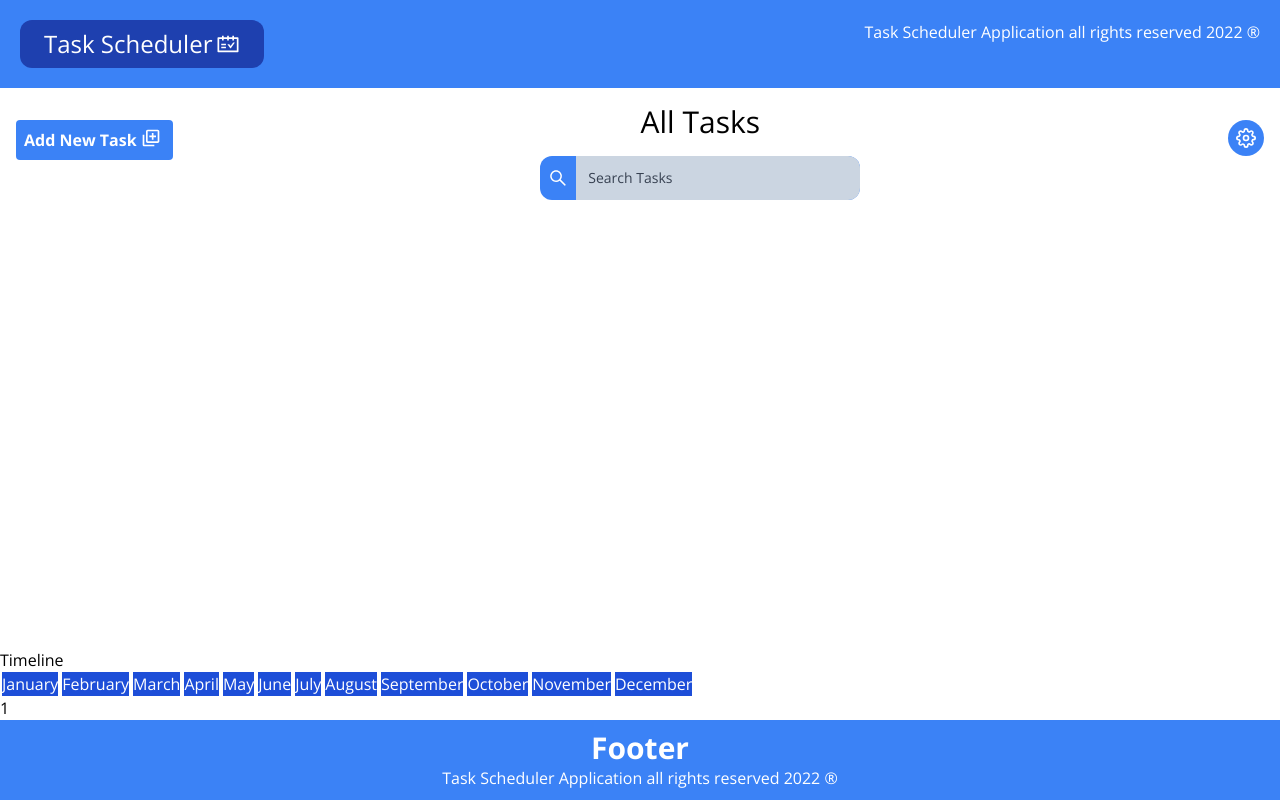
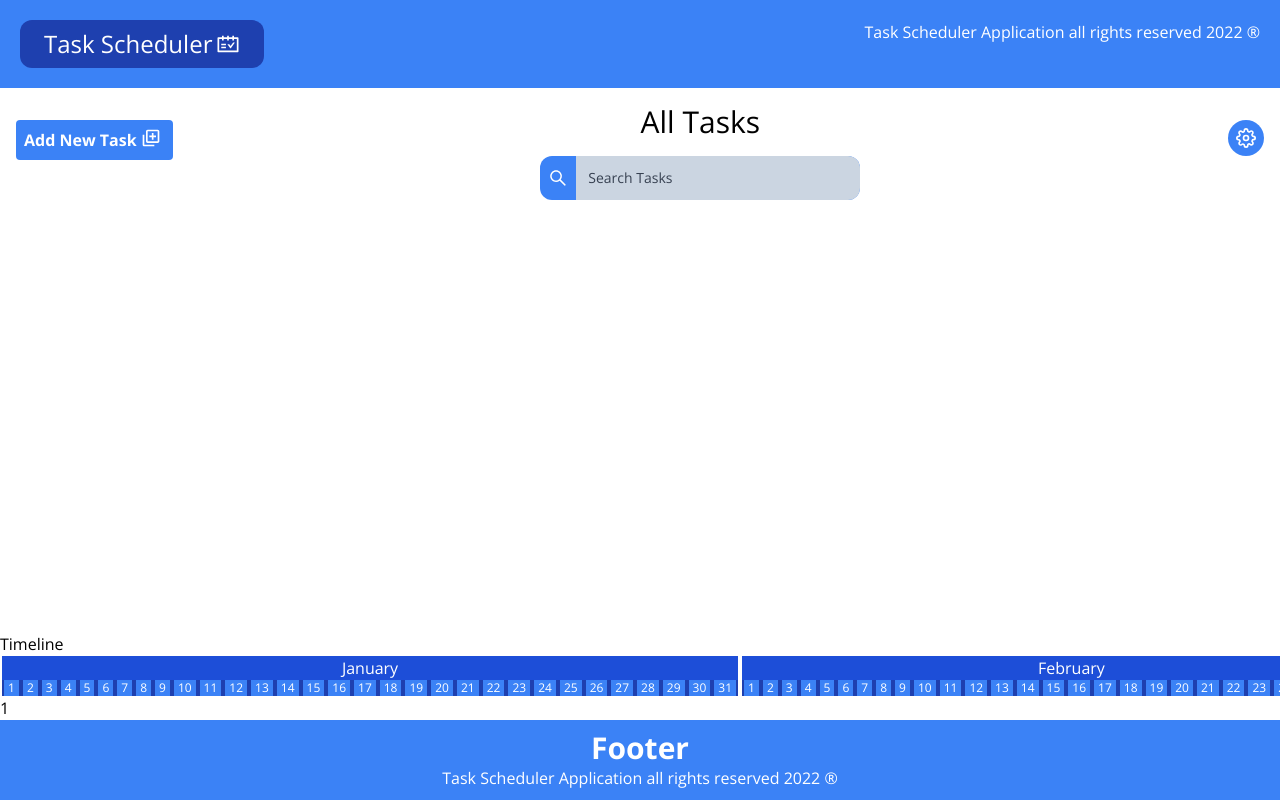
Before and after one commit to JamesTTTT/TaskScheduler, a React (Create React App) app: page / in a window 1280 px wide. Built offline with nearby package versions, Linux system fonts and the light colour scheme.

Commit message:
fixed days in the schudler

```diff
--- a/src/components/Timeline.jsx
+++ b/src/components/Timeline.jsx
@@ -9,24 +9,33 @@ const Timeline = (loadedTasks) => {
       dateObject: moment()
     })
 
-  //   const daysOfTheYear = (month) => {
+    const daysOfTheYear = (year,month) => {
+      //const monthIndex = {January:0, February:1, March:2, }
+      const monthsList = moment.months();
+      let monthDayAr = [];
+      let monthDayCount = daysOfTheMonth(year)
+      let monthIndex = monthsList.indexOf(month)
+      let daysCurMonth = monthDayCount[monthIndex]
 
-  //     let monthDayCount = monthDays(2022)
-  //      return monthDayCount.map((day)=> {
-  //          return (
-  //            <div key={day}>
-  //            <div className=' bg-blue-500 text-sm px-1 border-solid border-blue-800 border-x-2'>
-  //              <p>
-  //                {day}
-  //              </p>
-  //            </div>
-  //          </div>
-  //          );
-  //       });
-  //  }
+      for (let d = 1; d<=daysCurMonth; d++) {
+        monthDayAr.push(d)
+      }
 
-    const daysOfTheYear = (y,m) =>{
-      //let months = moment.months();
+       return monthDayAr.map((day, index)=> {
+           return (
+             <div key={index}>
+             <div className=' bg-blue-500 text-xs px-1 border-solid border-blue-800 border-x-2'>
+               <p>
+                 {day}
+               </p>
+             </div>
+           </div>
+           );
+        });
+   }
+
+   // Gives out how many day of each month during given year
+    const daysOfTheMonth = (y) =>{
 
       let daysInMonths = [];
       let yearMonth = "";
@@ -35,8 +44,7 @@ const Timeline = (loadedTasks) => {
         const numDaysInMonth = moment(yearMonth, "YYYY-MM").daysInMonth();
         daysInMonths.push(numDaysInMonth)
       }
-      //for (let d = months.indexOf(m)+1)
-      //return daysInMonths
+      return daysInMonths
 
     }
 
@@ -80,13 +88,11 @@ const Timeline = (loadedTasks) => {
         return (
           <div key={month}>
             <div className=' bg-blue-700 text-center border-white border-x-2'>
-              <p>
                 {month}
                 <div className='flex'>
 
                   {daysOfTheYear(2022,month)}
                 </div>
-              </p>
             </div>
           </div>
         );
```
